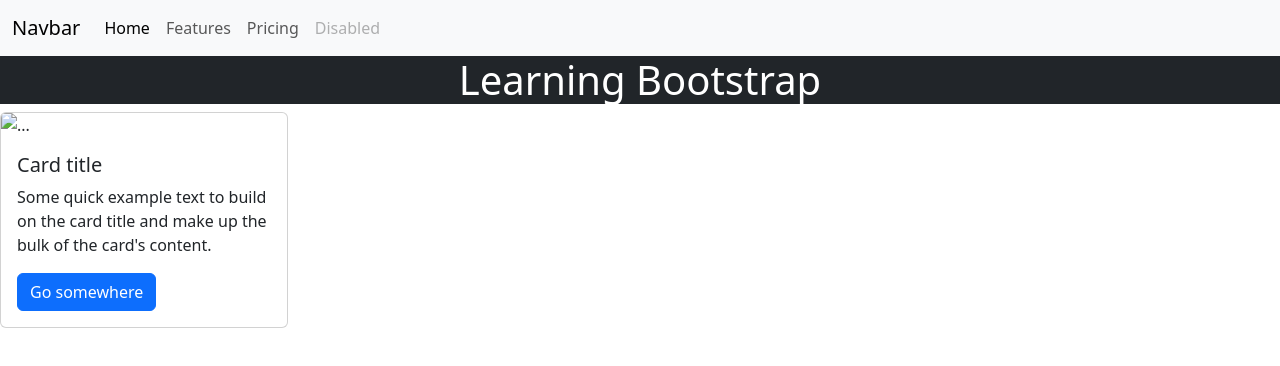
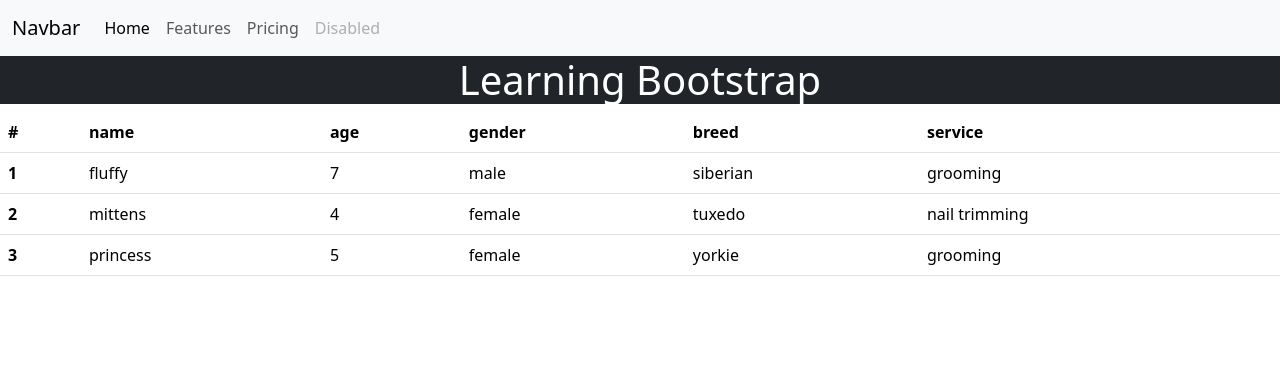
Before and after one commit to PatrickL32/Petsalon, a plain HTML site: page bootstrap.html in a window 1280 px wide. Drawn offline with nearby package versions, Linux system fonts and the light colour scheme.

Commit message:
massive push w/ changes up to[date]

```diff
--- a/bootstrap.html
+++ b/bootstrap.html
@@ -33,13 +33,45 @@
     </div>
   </nav>
     <h1 class="bg-dark text-white text-center">Learning Bootstrap</h1>
-    <div class="card" style="width: 18rem;">
-        <img src="..." class="card-img-top" alt="...">
-        <div class="card-body">
-          <h5 class="card-title">Card title</h5>
-          <p class="card-text">Some quick example text to build on the card title and make up the bulk of the card's content.</p>
-          <a href="#" class="btn btn-primary">Go somewhere</a>
-        </div>
-      </div>
+    <table class="table">
+      <thead>
+        <tr>
+          <th scope="col">#</th>
+          <th scope="col">name</th>
+          <th scope="col">age</th>
+          <th scope="col">gender</th>
+          <th scope="col">breed</th>
+          <th scope="col">service</th>
+        </tr>
+      </thead>
+      <tbody>
+        <tr>
+          <th scope="row">1</th>
+          <td>fluffy</td>
+          <td>7</td>
+          <td>male</td>
+          <td>siberian</td>
+          <td>grooming</td>
+        </tr>
+        <tr>
+          <th scope="row">2</th>
+          <td>mittens</td>
+          <td>4</td>
+          <td>female</td>
+          <td>tuxedo</td>
+          <td>nail trimming</td>
+        </tr>
+        <tr>
+          <th scope="row">3</th>
+          <td>princess</td>
+          <td>5</td>
+          <td>female</td>
+          <td>yorkie</td>
+          <td> grooming</td>
+        </tr>
+      </tbody>
+    </table>
+    </div>
+
 </body>
 </html>
```
Also changed, not shown: register.html (+35 -2 lines), scripts/register.js (+58 -19 lines).
